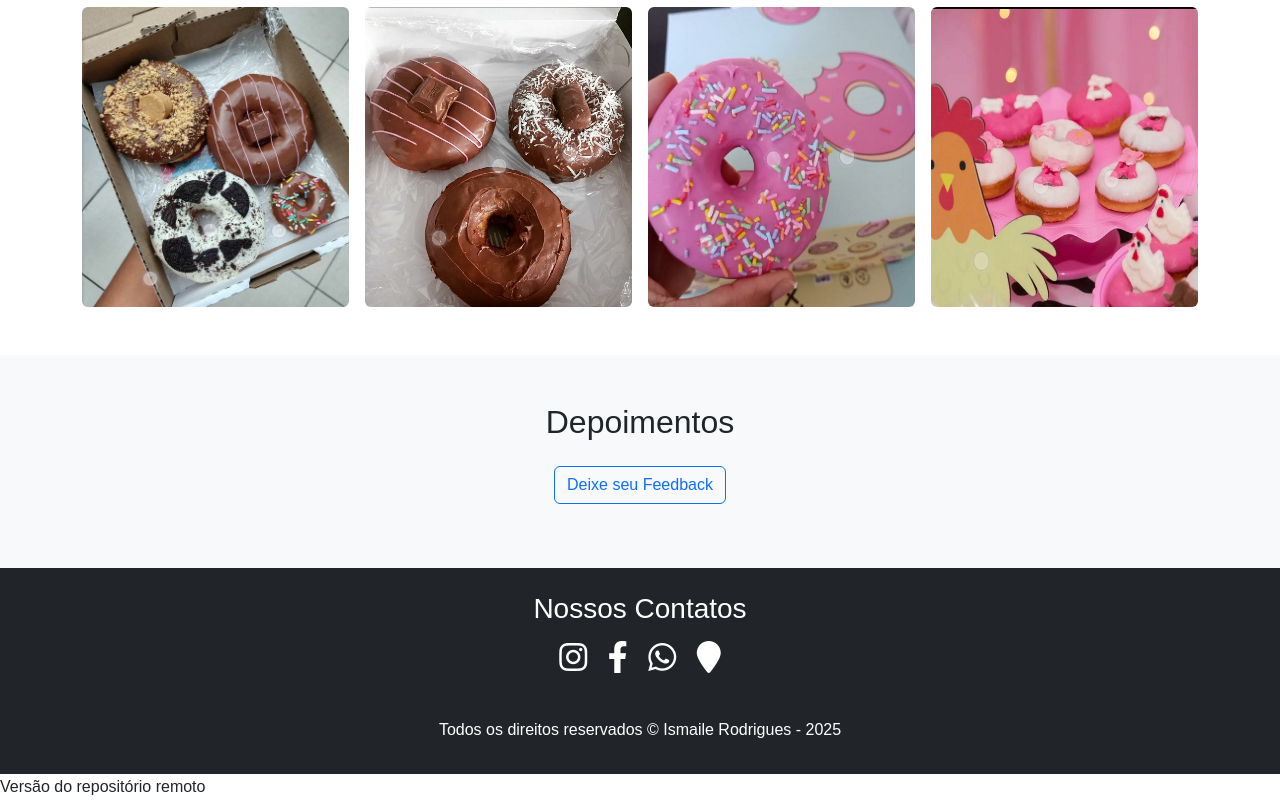
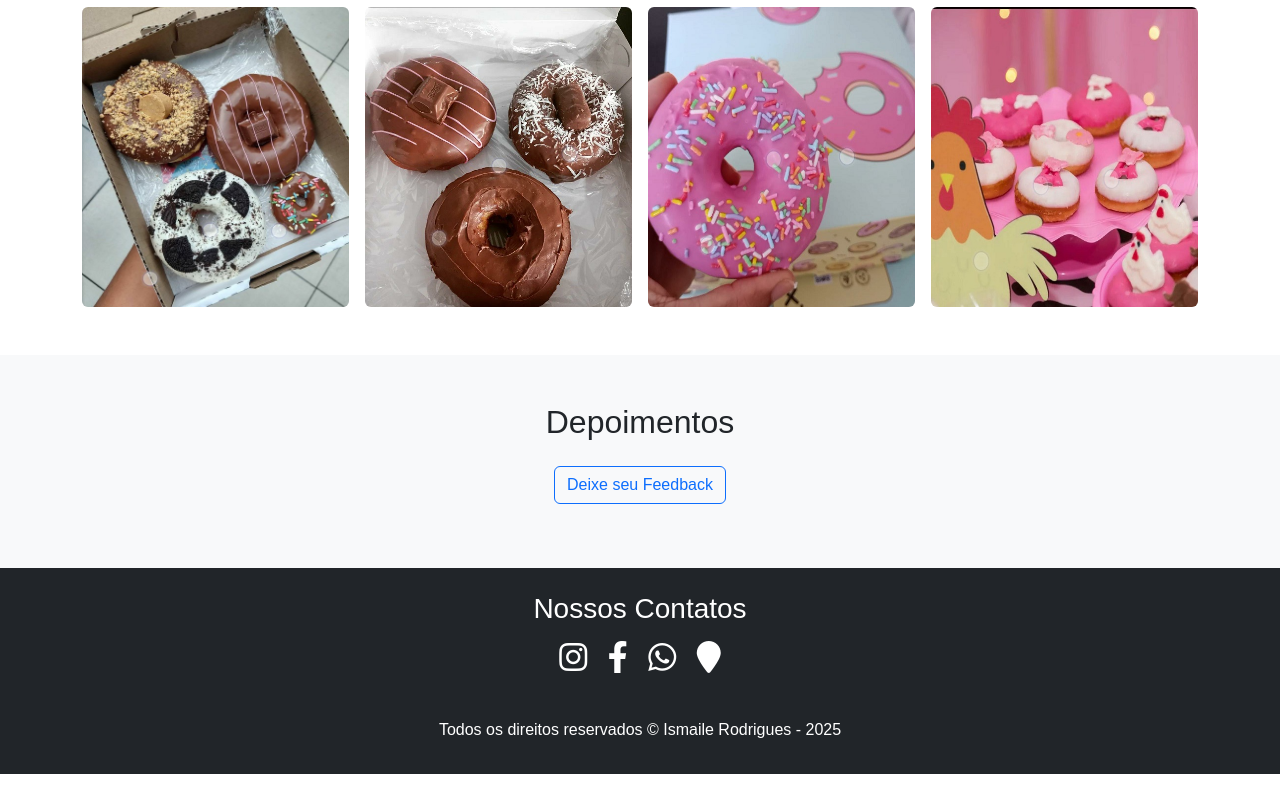
Before and after one commit to ismaileRodrigues/SiteOficial, a plain HTML site: page index.html in a window 1280 px wide. Shown: the part 2232-3032 px from the top of the page. After the commit the page ends 3006 px from the top, so only its background shows below. Drawn offline with nearby package versions, Linux system fonts and the light colour scheme; a script that the page names is missing.

Commit message:
Update index.html

```diff
--- a/index.html
+++ b/index.html
@@ -136,10 +136,6 @@
     <footer class="py-3 bg-dark text-white text-center">
          <p id="copy" class="copy"></p>
     </footer>
-
-    <!-- Versão remota -->
-    <div>Versão do repositório remoto</div>
-
     <script src="https://cdn.jsdelivr.net/npm/bootstrap@5.3.0/dist/js/bootstrap.bundle.min.js"></script>
       <script src="./script.js"></script>
 </body>
```
